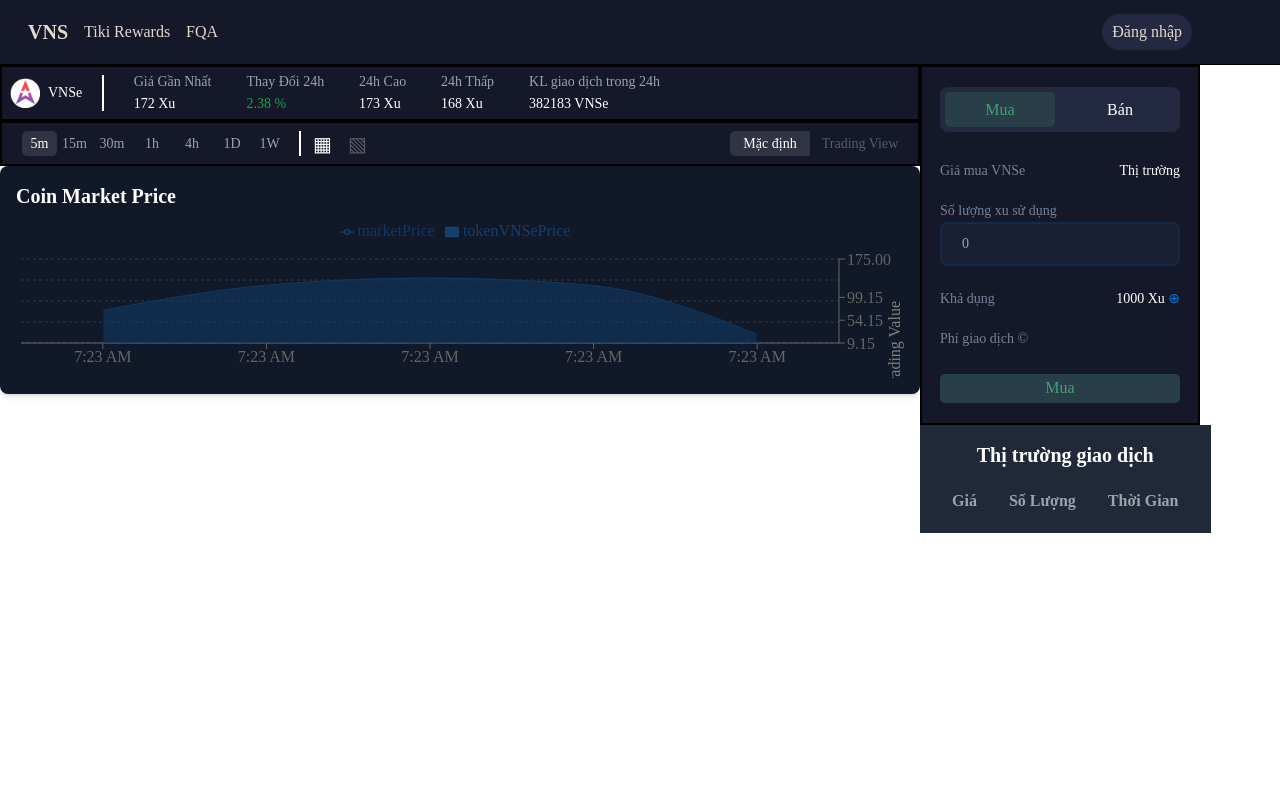
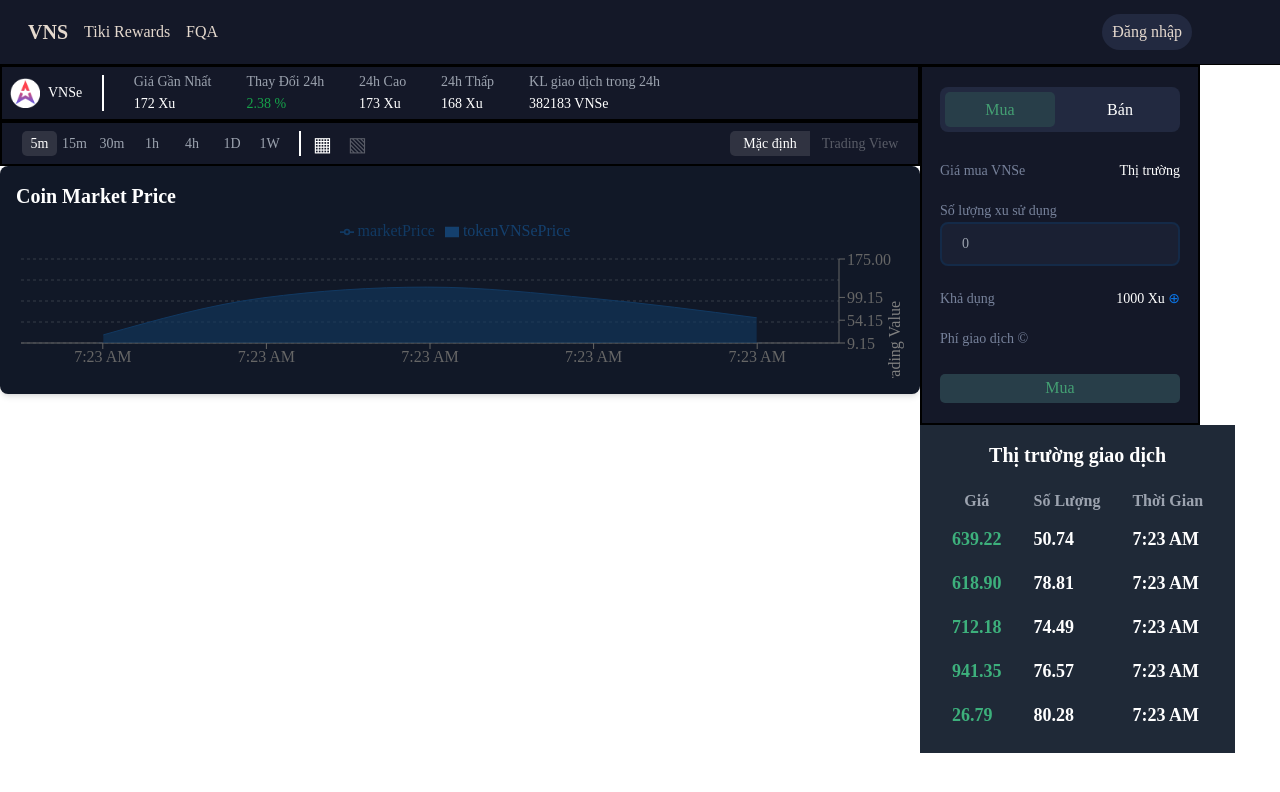
Before and after one commit to 20521051/token-frontend-dashboard, a React (Vite) app: page / in a window 1280 px wide. Shown: the top 792 px of the page. Built offline with nearby package versions, Linux system fonts and the light colour scheme.

Commit message:
traiding market giá trị ảo

```diff
--- a/src/components/tradingMarket/tradingMarket.tsx
+++ b/src/components/tradingMarket/tradingMarket.tsx
@@ -1,8 +1,40 @@
-interface TradingMarketProps {
-  tradingData: { price: number; quantity: number; time: Date }[];
+import React, { useState, useEffect } from 'react';
+
+interface TradingItem {
+  price: number;
+  quantity: number;
+  time: Date;
 }
 
-function TradingMarket({ tradingData }: TradingMarketProps) {
+const TradingMarket: React.FC = () => {
+  const [tradingData, setTradingData] = useState<TradingItem[]>([]);
+
+  useEffect(() => {
+    // Generate initial data
+    const initialData: TradingItem[] = [];
+    for (let i = 0; i < 5; i++) {
+      initialData.push({
+        price: Math.random() * (1000 - 10.0) + 10.0,
+        quantity: Math.random() * (100 - 1.0) + 1.0,
+        time: new Date(),
+      });
+    }
+    setTradingData(initialData);
+
+    // Update data every 5 seconds
+    const interval = setInterval(() => {
+      const currentTime = new Date();
+      const newItem: TradingItem = {
+        price: Math.random() * (1000 - 10.0) + 10.0,
+        quantity: Math.random() * (100 - 1.0) + 1.0,
+        time: currentTime,
+      };
+      setTradingData((prevData) => [...prevData.slice(-4), newItem]);
+    }, 5000);
+
+    return () => clearInterval(interval);
+  }, []);
+
   return (
     <div className='bg-gray-800 p-4'>
       <h2 className='text-xl font-semibold text-white text-center mb-4'>Thị trường giao dịch</h2>
@@ -18,8 +50,12 @@
           <tbody>
             {tradingData.map((item, index) => (
               <tr key={index}>
-                <td className='px-4 py-2 text-lg font-semibold text-white'>{item.price.toFixed(2)}</td>
-                <td className='px-4 py-2 text-lg font-semibold text-white'>{item.quantity.toFixed(2)}</td>
+                <td className='px-4 py-2 text-lg font-semibold' style={{ color: '#3DB07C' }}>
+                  {item.price.toFixed(2)}
+                </td>
+                <td className='px-4 py-2 text-lg font-semibold text-white'>
+                  {item.quantity.toFixed(2)}
+                </td>
                 <td className='px-4 py-2 text-lg font-semibold text-white'>
                   {item.time.toLocaleTimeString('en-US', { hour: 'numeric', minute: 'numeric' })}
                 </td>
@@ -30,6 +66,6 @@
       </div>
     </div>
   );
-}
+};
 
 export default TradingMarket;
```
